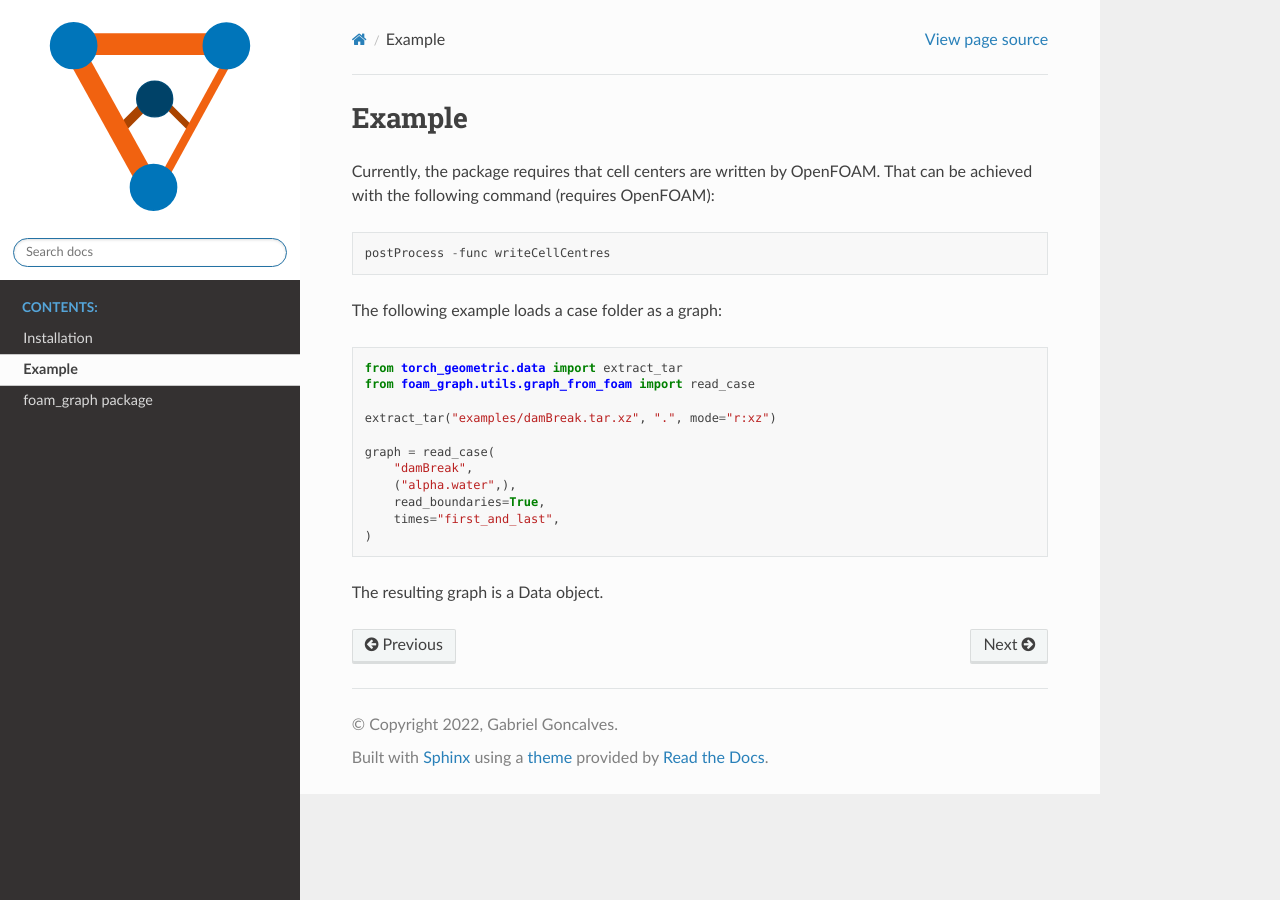
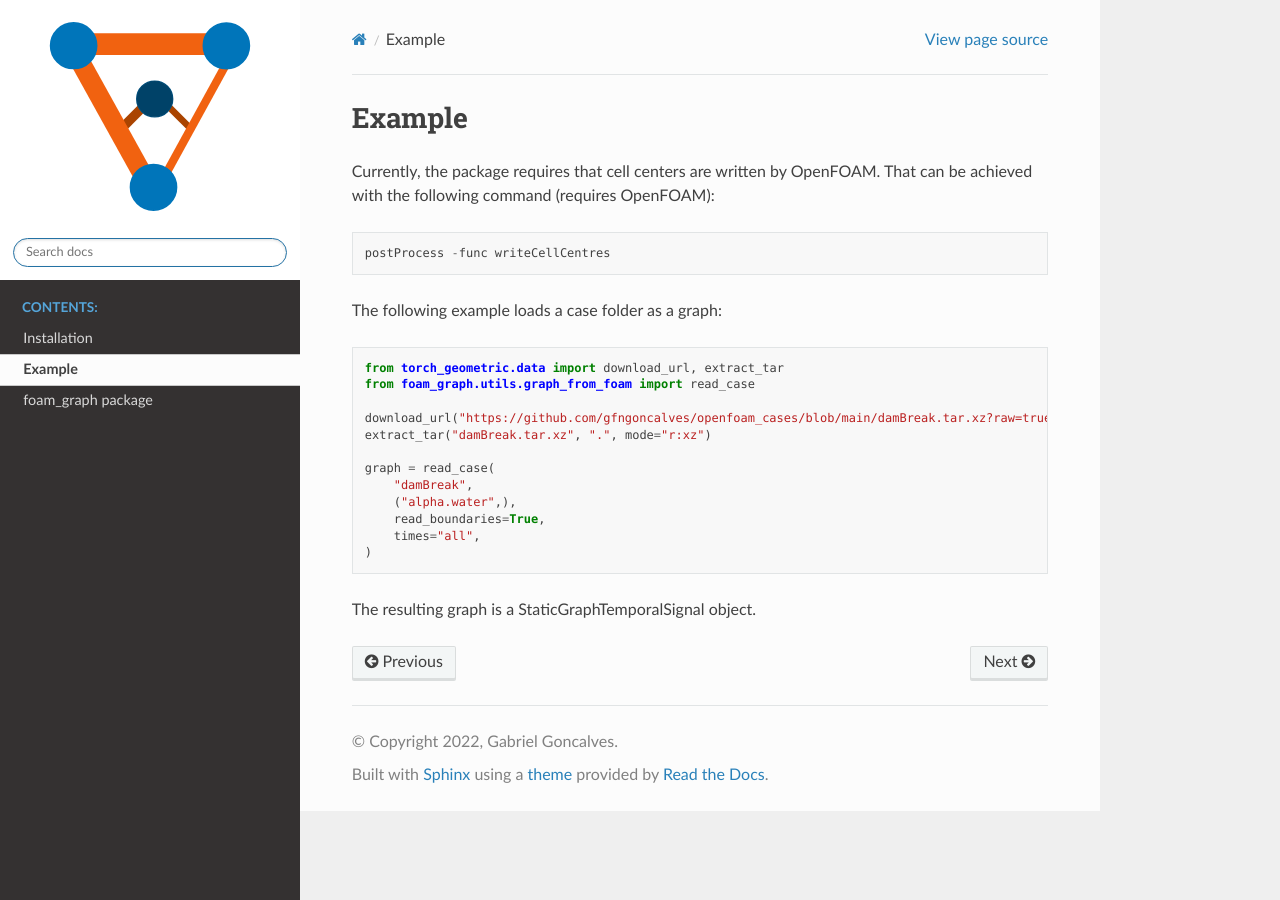
Before and after one commit to gfngoncalves/foam_graph, a Sphinx documentation site: the page built from docs/source/example.rst, in a window 1280 px wide. Built offline with Sphinx 7.4.7 and the Read the Docs theme 2.0.0, drawn with Linux system fonts in a browser that asks for light colours.

Commit message:
docs: updated docs for StaticGraphTemporalSignal

```diff
--- a/docs/source/example.rst
+++ b/docs/source/example.rst
@@ -8,16 +8,17 @@ That can be achieved with the following command (requires OpenFOAM)::
 
 The following example loads a case folder as a graph::
 
-    from torch_geometric.data import extract_tar
+    from torch_geometric.data import download_url, extract_tar
     from foam_graph.utils.graph_from_foam import read_case
 
-    extract_tar("examples/damBreak.tar.xz", ".", mode="r:xz")
+    download_url("https://github.com/gfngoncalves/openfoam_cases/blob/main/damBreak.tar.xz?raw=true", ".")
+    extract_tar("damBreak.tar.xz", ".", mode="r:xz")
 
     graph = read_case(
         "damBreak",
         ("alpha.water",),
         read_boundaries=True,
-        times="first_and_last",
+        times="all",
     )
 
-The resulting graph is a Data object.
+The resulting graph is a StaticGraphTemporalSignal object.
```
Also changed, not shown: README.md (+5 -4 lines), 1 other file.
